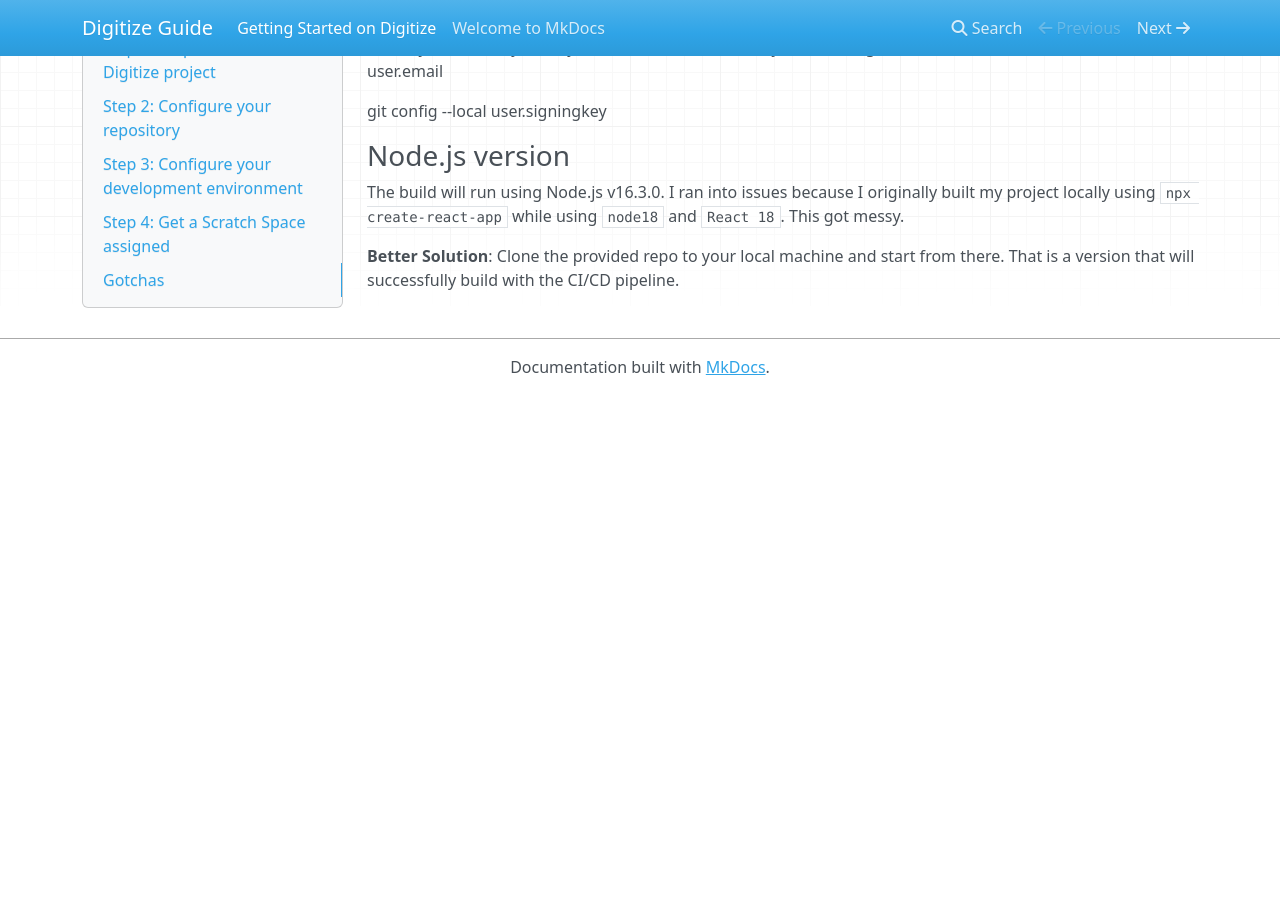
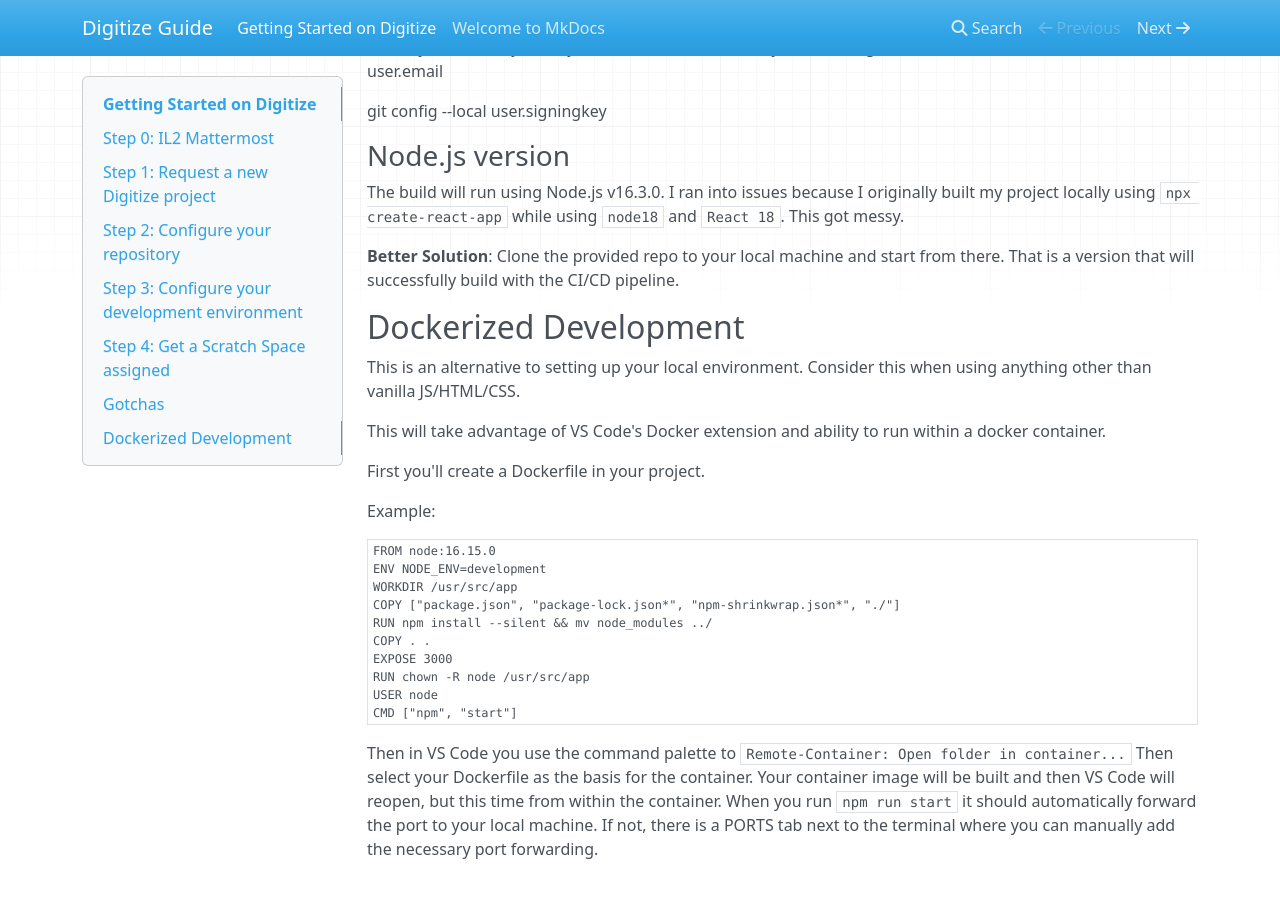
Before and after one commit to alexjbuck/digitize-guide, an MkDocs documentation site: the page built from docs/index.md, in a window 1280 px wide and 900 px high, scrolled down 3658 px. Built offline with MkDocs 1.6.1, drawn with Linux system fonts in a browser that asks for light colours; nearby versions of some CDN libraries; before the commit the page ends 4053 px from its top, so only the background shows below that.

Commit message:
Dockerized Deployment

````diff
--- a/docs/index.md
+++ b/docs/index.md
@@ -151,3 +151,28 @@ git config --local user.signingkey <your key>
 The build will run using Node.js v16.3.0. I ran into issues because I originally built my project locally using `npx create-react-app` while using `node18` and `React 18`. This got messy.
 
 **Better Solution**: Clone the provided repo to your local machine and start from there. That is a version that will successfully build with the CI/CD pipeline.
+
+## Dockerized Development
+
+This is an alternative to setting up your local environment. Consider this when using anything other than vanilla JS/HTML/CSS.
+
+This will take advantage of VS Code's Docker extension and ability to run within a docker container.
+
+First you'll create a Dockerfile in your project.
+
+Example:
+
+```dockerfile
+FROM node:16.15.0
+ENV NODE_ENV=development
+WORKDIR /usr/src/app
+COPY ["package.json", "package-lock.json*", "npm-shrinkwrap.json*", "./"]
+RUN npm install --silent && mv node_modules ../
+COPY . .
+EXPOSE 3000
+RUN chown -R node /usr/src/app
+USER node
+CMD ["npm", "start"]
+```
+
+Then in VS Code you use the command palette to `Remote-Container: Open folder in container...` Then select your Dockerfile as the basis for the container. Your container image will be built and then VS Code will reopen, but this time from within the container. When you run `npm run start` it should automatically forward the port to your local machine. If not, there is a PORTS tab next to the terminal where you can manually add the necessary port forwarding.
````
